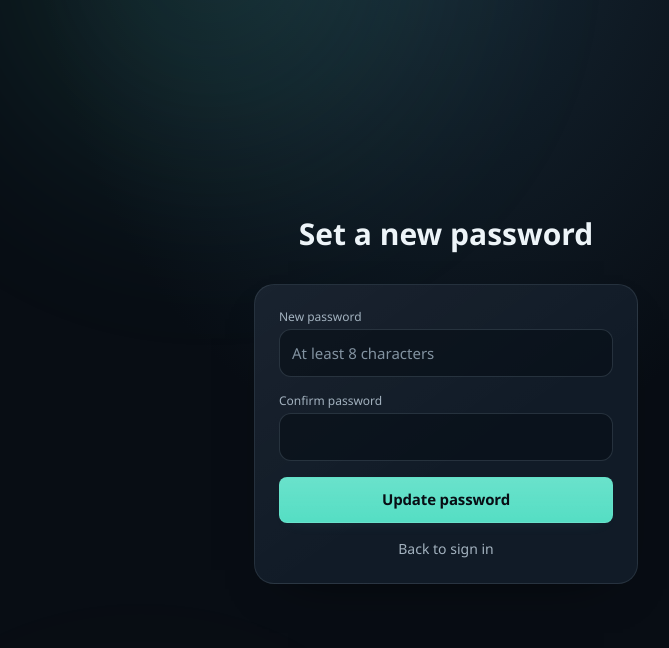
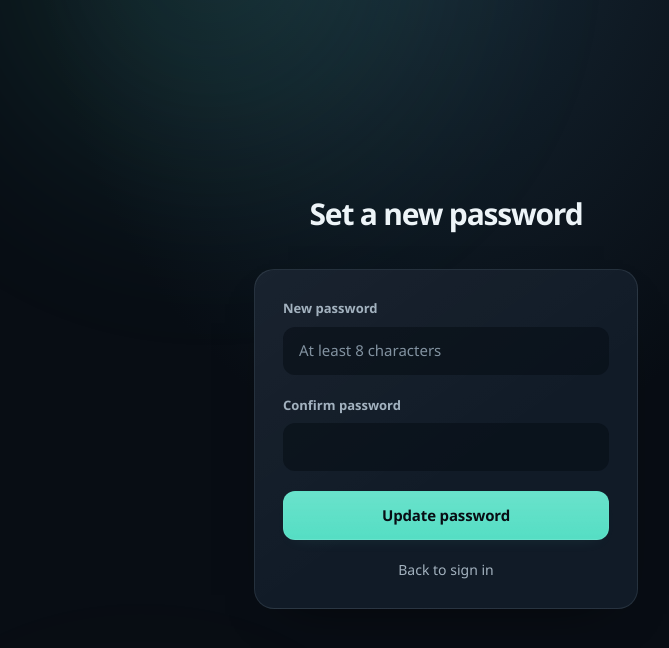
Before and after one commit to aduseinicholas282-jpg/payment-app-frontend, a Next.js app: page /reset-password/1 in a window 1280 px wide. Shown: the top 648 px of the page, without its empty margins (194-863 px from the left). Built offline with nearby package versions, Linux system fonts and the light colour scheme; no server answers.

Commit message:
Apply premium Ledger fintech UI redesign

```diff
--- a/app/reset-password/[token]/page.tsx
+++ b/app/reset-password/[token]/page.tsx
@@ -50,37 +50,39 @@ export default function ResetPasswordPage() {
     <main className="flex-1 flex items-center justify-center px-4 py-16">
       <div className="w-full max-w-sm mx-auto">
         <div className="mb-8 text-center">
-          <h1 className="font-display text-3xl font-semibold text-ink">
+          <h1 className="font-display text-[27px] font-bold tracking-[-0.04em] text-ink sm:text-[30px]">
             Set a new password
           </h1>
         </div>
 
-        <form onSubmit={handleSubmit} className="glass-card rounded-2xl p-6 space-y-4">
+        <form onSubmit={handleSubmit} className="glass-card space-y-5 p-5 sm:p-7">
           <div>
-            <label className="block text-xs font-medium text-ink-soft mb-1">
+            <label className="mb-2 block text-[13px] font-semibold text-ink-soft">
               New password
             </label>
             <input
               required
               type="password"
+              autoComplete="new-password"
               minLength={8}
               value={password}
               onChange={(e) => setPassword(e.target.value)}
-              className="w-full rounded-lg bg-bg-elevated border border-surface-line px-3 py-2 text-sm focus:outline-none focus:ring-2 focus:ring-teal"
+              className="w-full px-4 py-3 text-[15px]"
               placeholder="At least 8 characters"
             />
           </div>
           <div>
-            <label className="block text-xs font-medium text-ink-soft mb-1">
+            <label className="mb-2 block text-[13px] font-semibold text-ink-soft">
               Confirm password
             </label>
             <input
               required
               type="password"
+              autoComplete="new-password"
               minLength={8}
               value={confirm}
               onChange={(e) => setConfirm(e.target.value)}
-              className="w-full rounded-lg bg-bg-elevated border border-surface-line px-3 py-2 text-sm focus:outline-none focus:ring-2 focus:ring-teal"
+              className="w-full px-4 py-3 text-[15px]"
             />
           </div>
 
@@ -94,7 +96,7 @@ export default function ResetPasswordPage() {
             type="submit"
             disabled={busy}
             style={{ "--btn-color": "var(--teal)", "--btn-glow": "var(--teal-glow)" } as React.CSSProperties}
-            className="glow-btn w-full text-bg rounded-lg py-2.5 text-sm font-semibold disabled:opacity-60"
+            className="glow-btn min-h-12 w-full rounded-xl py-3 text-[15px] text-bg disabled:opacity-60"
           >
             {busy ? "Updating…" : "Update password"}
           </button>
```
